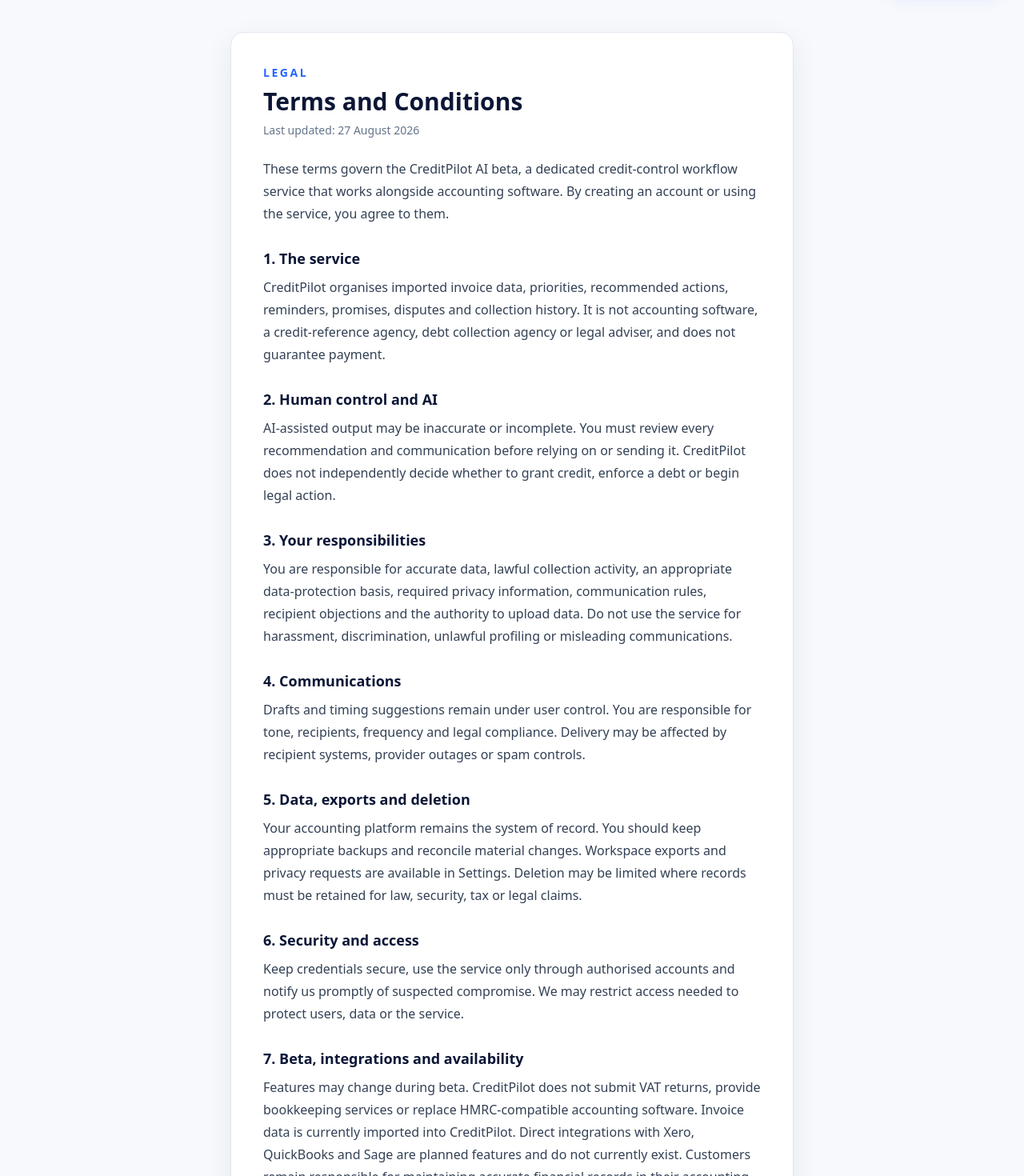
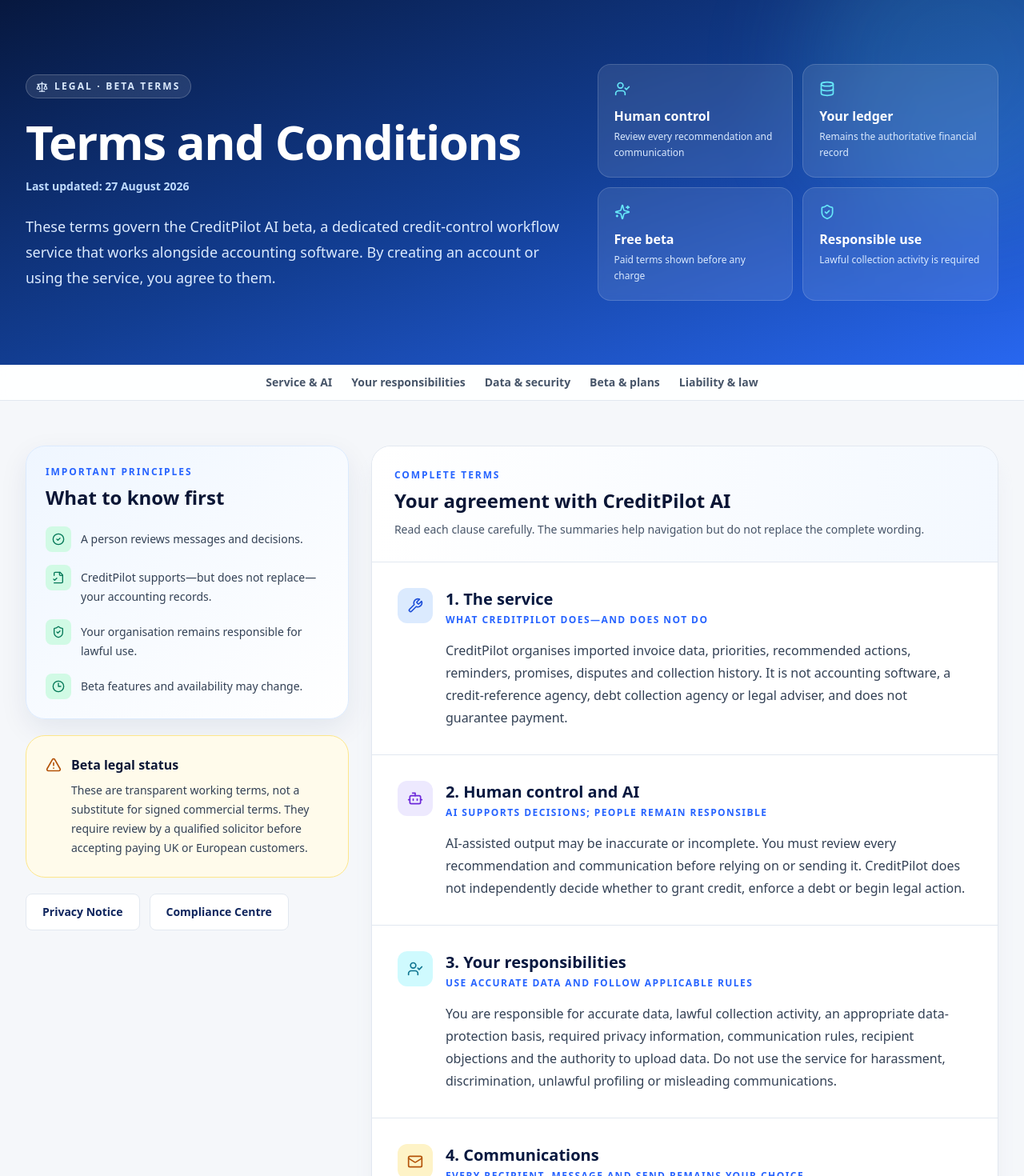
Before and after one commit to creditpilotaiuk-cmd/creditpilot-ai, a Next.js app: page /terms in a window 1280 px wide. Shown: the part 80-1550 px from the top of the page at 80% size. Built offline with nearby package versions, Linux system fonts and the light colour scheme; no server answers.

Commit message:
Redesign terms and conditions experience

```diff
--- a/app/terms/page.tsx
+++ b/app/terms/page.tsx
@@ -1,19 +1,114 @@
 import Link from "next/link";
+import { AlertTriangle, ArrowRight, Bot, CheckCircle2, Clock3, CreditCard, Database, FileCheck2, LockKeyhole, Mail, Scale, ShieldCheck, Sparkles, UserCheck, Wrench, type LucideIcon } from "lucide-react";
 import { MarketingNav } from "@/components/marketing-nav";
 
+const clauses = [
+  { id: "service", icon: Wrench, title: "1. The service", summary: "What CreditPilot does—and does not do", text: "CreditPilot organises imported invoice data, priorities, recommended actions, reminders, promises, disputes and collection history. It is not accounting software, a credit-reference agency, debt collection agency or legal adviser, and does not guarantee payment.", colour: "bg-blue-100 text-blue-700" },
+  { id: "human-control", icon: Bot, title: "2. Human control and AI", summary: "AI supports decisions; people remain responsible", text: "AI-assisted output may be inaccurate or incomplete. You must review every recommendation and communication before relying on or sending it. CreditPilot does not independently decide whether to grant credit, enforce a debt or begin legal action.", colour: "bg-violet-100 text-violet-700" },
+  { id: "responsibilities", icon: UserCheck, title: "3. Your responsibilities", summary: "Use accurate data and follow applicable rules", text: "You are responsible for accurate data, lawful collection activity, an appropriate data-protection basis, required privacy information, communication rules, recipient objections and the authority to upload data. Do not use the service for harassment, discrimination, unlawful profiling or misleading communications.", colour: "bg-cyan-100 text-cyan-700" },
+  { id: "communications", icon: Mail, title: "4. Communications", summary: "Every recipient, message and send remains your choice", text: "Drafts and timing suggestions remain under user control. You are responsible for tone, recipients, frequency and legal compliance. Delivery may be affected by recipient systems, provider outages or spam controls.", colour: "bg-amber-100 text-amber-700" },
+  { id: "data", icon: Database, title: "5. Data, exports and deletion", summary: "Your ledger remains authoritative", text: "Your accounting platform remains the system of record. You should keep appropriate backups and reconcile material changes. Workspace exports and privacy requests are available in Settings. Deletion may be limited where records must be retained for law, security, tax or legal claims.", colour: "bg-emerald-100 text-emerald-700" },
+  { id: "security", icon: LockKeyhole, title: "6. Security and access", summary: "Protect credentials and report suspected compromise", text: "Keep credentials secure, use the service only through authorised accounts and notify us promptly of suspected compromise. We may restrict access needed to protect users, data or the service.", colour: "bg-slate-200 text-slate-700" },
+  { id: "beta", icon: Sparkles, title: "7. Beta, integrations and availability", summary: "Features may change while the service develops", text: "Features may change during beta. CreditPilot does not submit VAT returns, provide bookkeeping services or replace HMRC-compatible accounting software. Invoice data is currently imported into CreditPilot. Direct integrations with Xero, QuickBooks and Sage are planned features and do not currently exist. Customers remain responsible for maintaining accurate financial records in their accounting software and completing applicable accounting, tax and regulatory submissions. The service is provided as available and may be suspended for maintenance, security or provider disruption.", colour: "bg-blue-100 text-blue-700" },
+  { id: "plans", icon: CreditCard, title: "8. Plans and cancellation", summary: "Charges require clear paid terms first", text: "Current beta access is free unless the Membership page says otherwise. Paid terms, taxes, renewal and cancellation details will be shown before a charge is accepted.", colour: "bg-violet-100 text-violet-700" },
+  { id: "liability", icon: ShieldCheck, title: "9. Liability", summary: "Important limits on service responsibility", text: "To the extent permitted by law, CreditPilot is not responsible for indirect losses, customer non-payment or decisions made from unverified data or AI output. Nothing excludes liability that cannot legally be excluded.", colour: "bg-amber-100 text-amber-700" },
+  { id: "changes", icon: Scale, title: "10. Changes and law", summary: "The current version will remain published here", text: "We may update these terms as the beta develops and will publish the current version here. The governing law, contracting entity, address and dispute route must be confirmed in the final commercial terms.", colour: "bg-rose-100 text-rose-700" },
+];
+
 export default function TermsPage() {
-  return <main className="min-h-screen bg-[#F7F9FC]"><div className="bg-white"><MarketingNav /></div><div className="mx-auto max-w-3xl px-5 py-10 sm:px-8"><article className="rounded-2xl border bg-white p-7 shadow-card sm:p-10"><p className="eyebrow">Legal</p><h1 className="mt-2 text-3xl font-bold text-ink">Terms and Conditions</h1><p className="mt-2 text-sm text-slate-500">Last updated: 27 August 2026</p><p className="mt-6 leading-7 text-slate-700">These terms govern the CreditPilot AI beta, a dedicated credit-control workflow service that works alongside accounting software. By creating an account or using the service, you agree to them.</p>
-    <Section title="1. The service">CreditPilot organises imported invoice data, priorities, recommended actions, reminders, promises, disputes and collection history. It is not accounting software, a credit-reference agency, debt collection agency or legal adviser, and does not guarantee payment.</Section>
-    <Section title="2. Human control and AI">AI-assisted output may be inaccurate or incomplete. You must review every recommendation and communication before relying on or sending it. CreditPilot does not independently decide whether to grant credit, enforce a debt or begin legal action.</Section>
-    <Section title="3. Your responsibilities">You are responsible for accurate data, lawful collection activity, an appropriate data-protection basis, required privacy information, communication rules, recipient objections and the authority to upload data. Do not use the service for harassment, discrimination, unlawful profiling or misleading communications.</Section>
-    <Section title="4. Communications">Drafts and timing suggestions remain under user control. You are responsible for tone, recipients, frequency and legal compliance. Delivery may be affected by recipient systems, provider outages or spam controls.</Section>
-    <Section title="5. Data, exports and deletion">Your accounting platform remains the system of record. You should keep appropriate backups and reconcile material changes. Workspace exports and privacy requests are available in Settings. Deletion may be limited where records must be retained for law, security, tax or legal claims.</Section>
-    <Section title="6. Security and access">Keep credentials secure, use the service only through authorised accounts and notify us promptly of suspected compromise. We may restrict access needed to protect users, data or the service.</Section>
-    <Section title="7. Beta, integrations and availability">Features may change during beta. CreditPilot does not submit VAT returns, provide bookkeeping services or replace HMRC-compatible accounting software. Invoice data is currently imported into CreditPilot. Direct integrations with Xero, QuickBooks and Sage are planned features and do not currently exist. Customers remain responsible for maintaining accurate financial records in their accounting software and completing applicable accounting, tax and regulatory submissions. The service is provided as available and may be suspended for maintenance, security or provider disruption.</Section>
-    <Section title="8. Plans and cancellation">Current beta access is free unless the Membership page says otherwise. Paid terms, taxes, renewal and cancellation details will be shown before a charge is accepted.</Section>
-    <Section title="9. Liability">To the extent permitted by law, CreditPilot is not responsible for indirect losses, customer non-payment or decisions made from unverified data or AI output. Nothing excludes liability that cannot legally be excluded.</Section>
-    <Section title="10. Changes and law">We may update these terms as the beta develops and will publish the current version here. The governing law, contracting entity, address and dispute route must be confirmed in the final commercial terms.</Section>
-    <p className="mt-8 border-t pt-6 text-sm leading-6 text-slate-500">These beta terms are transparent working terms, not a substitute for signed commercial terms. They require review by a qualified solicitor before accepting paying UK or European customers.</p>
-  </article></div></main>;
+  return <main className="min-h-screen bg-[#f5f7fa] text-slate-800">
+    <div className="bg-white"><MarketingNav /></div>
+
+    <section className="relative overflow-hidden bg-gradient-to-br from-[#07183f] via-[#123d91] to-[#2867f0] px-5 py-14 text-white sm:px-8 sm:py-20">
+      <div className="absolute -right-28 -top-28 h-96 w-96 rounded-full bg-cyan-300/15 blur-3xl" />
+      <div className="relative mx-auto grid max-w-7xl gap-9 lg:grid-cols-[1.15fr_.85fr] lg:items-center">
+        <div>
+          <span className="inline-flex items-center gap-2 rounded-full border border-white/20 bg-white/10 px-3 py-1.5 text-xs font-bold uppercase tracking-[0.18em] text-blue-100"><Scale size={15} />Legal · Beta terms</span>
+          <h1 className="mt-6 text-4xl font-bold tracking-tight sm:text-6xl">Terms and Conditions</h1>
+          <p className="mt-4 text-sm font-semibold text-blue-200">Last updated: 27 August 2026</p>
+          <p className="mt-6 max-w-3xl text-lg leading-8 text-blue-100">These terms govern the CreditPilot AI beta, a dedicated credit-control workflow service that works alongside accounting software. By creating an account or using the service, you agree to them.</p>
+        </div>
+        <div className="grid gap-3 sm:grid-cols-2">
+          <Summary icon={UserCheck} title="Human control" text="Review every recommendation and communication" />
+          <Summary icon={Database} title="Your ledger" text="Remains the authoritative financial record" />
+          <Summary icon={Sparkles} title="Free beta" text="Paid terms shown before any charge" />
+          <Summary icon={ShieldCheck} title="Responsible use" text="Lawful collection activity is required" />
+        </div>
+      </div>
+    </section>
+
+    <nav aria-label="Terms sections" className="sticky top-0 z-20 border-b border-slate-200 bg-white/90 px-5 py-3 backdrop-blur sm:px-8">
+      <div className="mx-auto flex max-w-7xl flex-wrap justify-center gap-x-6 gap-y-2 text-sm font-bold text-slate-600">
+        <a href="#service" className="hover:text-electric">Service & AI</a>
+        <a href="#responsibilities" className="hover:text-electric">Your responsibilities</a>
+        <a href="#data" className="hover:text-electric">Data & security</a>
+        <a href="#beta" className="hover:text-electric">Beta & plans</a>
+        <a href="#liability" className="hover:text-electric">Liability & law</a>
+      </div>
+    </nav>
+
+    <section className="px-5 py-14 sm:px-8">
+      <div className="mx-auto max-w-7xl">
+        <div className="grid gap-7 lg:grid-cols-[.68fr_1.32fr]">
+          <aside className="space-y-5 lg:sticky lg:top-20 lg:self-start">
+            <section className="rounded-3xl border border-blue-100 bg-gradient-to-br from-blue-50 to-white p-6 shadow-card">
+              <p className="text-xs font-bold uppercase tracking-[0.16em] text-electric">Important principles</p>
+              <h2 className="mt-2 text-2xl font-bold text-ink">What to know first</h2>
+              <div className="mt-5 space-y-4">
+                <Principle icon={CheckCircle2}>A person reviews messages and decisions.</Principle>
+                <Principle icon={FileCheck2}>CreditPilot supports—but does not replace—your accounting records.</Principle>
+                <Principle icon={ShieldCheck}>Your organisation remains responsible for lawful use.</Principle>
+                <Principle icon={Clock3}>Beta features and availability may change.</Principle>
+              </div>
+            </section>
+
+            <section className="rounded-3xl border border-amber-200 bg-amber-50 p-6">
+              <div className="flex items-start gap-3"><AlertTriangle className="mt-0.5 shrink-0 text-amber-700" size={20} /><div><h2 className="font-bold text-ink">Beta legal status</h2><p className="mt-2 text-sm leading-6 !text-[#334155]">These are transparent working terms, not a substitute for signed commercial terms. They require review by a qualified solicitor before accepting paying UK or European customers.</p></div></div>
+            </section>
+
+            <div className="flex flex-wrap gap-3">
+              <Link href="/privacy" className="button-secondary">Privacy Notice</Link>
+              <Link href="/compliance" className="button-secondary">Compliance Centre</Link>
+            </div>
+          </aside>
+
+          <article className="overflow-hidden rounded-3xl border border-slate-200 bg-white shadow-xl shadow-slate-200/60">
+            <div className="border-b bg-gradient-to-r from-white to-blue-50/70 p-6 sm:p-7">
+              <p className="text-xs font-bold uppercase tracking-[0.16em] text-electric">Complete terms</p>
+              <h2 className="mt-2 text-2xl font-bold text-ink">Your agreement with CreditPilot AI</h2>
+              <p className="mt-2 text-sm leading-6 text-slate-600">Read each clause carefully. The summaries help navigation but do not replace the complete wording.</p>
+            </div>
+
+            <div className="divide-y divide-slate-200">
+              {clauses.map(({ id, icon: Icon, title, summary, text, colour }) => <section id={id} key={id} className="scroll-mt-24 p-6 sm:p-8">
+                <div className="flex items-start gap-4">
+                  <span className={`grid h-11 w-11 shrink-0 place-items-center rounded-xl ${colour}`}><Icon size={20} /></span>
+                  <div className="min-w-0 flex-1">
+                    <h2 className="text-xl font-bold !text-[#07183f]">{title}</h2>
+                    <p className="mt-1 text-xs font-bold uppercase tracking-[0.12em] text-electric">{summary}</p>
+                    <p className="mt-4 leading-7 !text-[#334155]">{text}</p>
+                  </div>
+                </div>
+              </section>)}
+            </div>
+          </article>
+        </div>
+      </div>
+    </section>
+
+    <section className="px-5 pb-16 sm:px-8">
+      <div className="mx-auto flex max-w-5xl flex-wrap items-center justify-between gap-6 rounded-3xl bg-gradient-to-br from-slate-950 via-blue-950 to-blue-800 p-7 text-white shadow-xl sm:p-10">
+        <div className="max-w-2xl"><p className="text-xs font-bold uppercase tracking-[0.16em] text-blue-200">Related information</p><h2 className="mt-3 text-2xl font-bold">Understand how CreditPilot handles data and safeguards.</h2></div>
+        <Link href="/compliance" className="button-primary">Open Compliance Centre <ArrowRight className="ml-2" size={17} /></Link>
+      </div>
+    </section>
+  </main>;
 }
-function Section({ title, children }: { title: string; children: React.ReactNode }) { return <section className="mt-7"><h2 className="text-lg font-bold text-ink">{title}</h2><p className="mt-2 leading-7 text-slate-700">{children}</p></section>; }
+
+function Summary({ icon: Icon, title, text }: { icon: LucideIcon; title: string; text: string }) {
+  return <div className="rounded-2xl border border-white/15 bg-white/10 p-5 backdrop-blur-sm"><Icon className="text-cyan-300" size={20} /><p className="mt-3 font-bold">{title}</p><p className="mt-1 text-xs leading-5 text-blue-100">{text}</p></div>;
+}
+
+function Principle({ icon: Icon, children }: { icon: LucideIcon; children: React.ReactNode }) {
+  return <div className="flex items-start gap-3"><span className="grid h-8 w-8 shrink-0 place-items-center rounded-lg bg-emerald-100 text-emerald-700"><Icon size={16} /></span><p className="pt-1 text-sm leading-6 !text-[#334155]">{children}</p></div>;
+}
```
